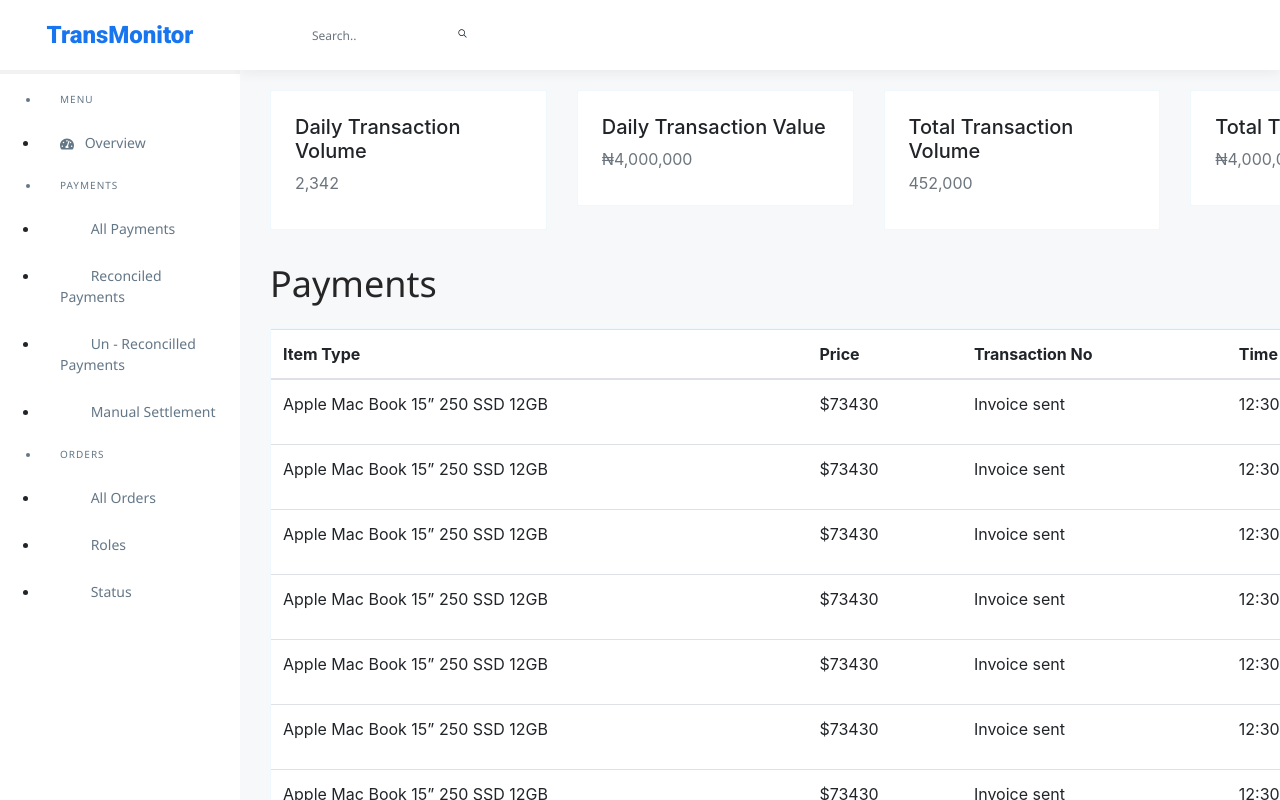
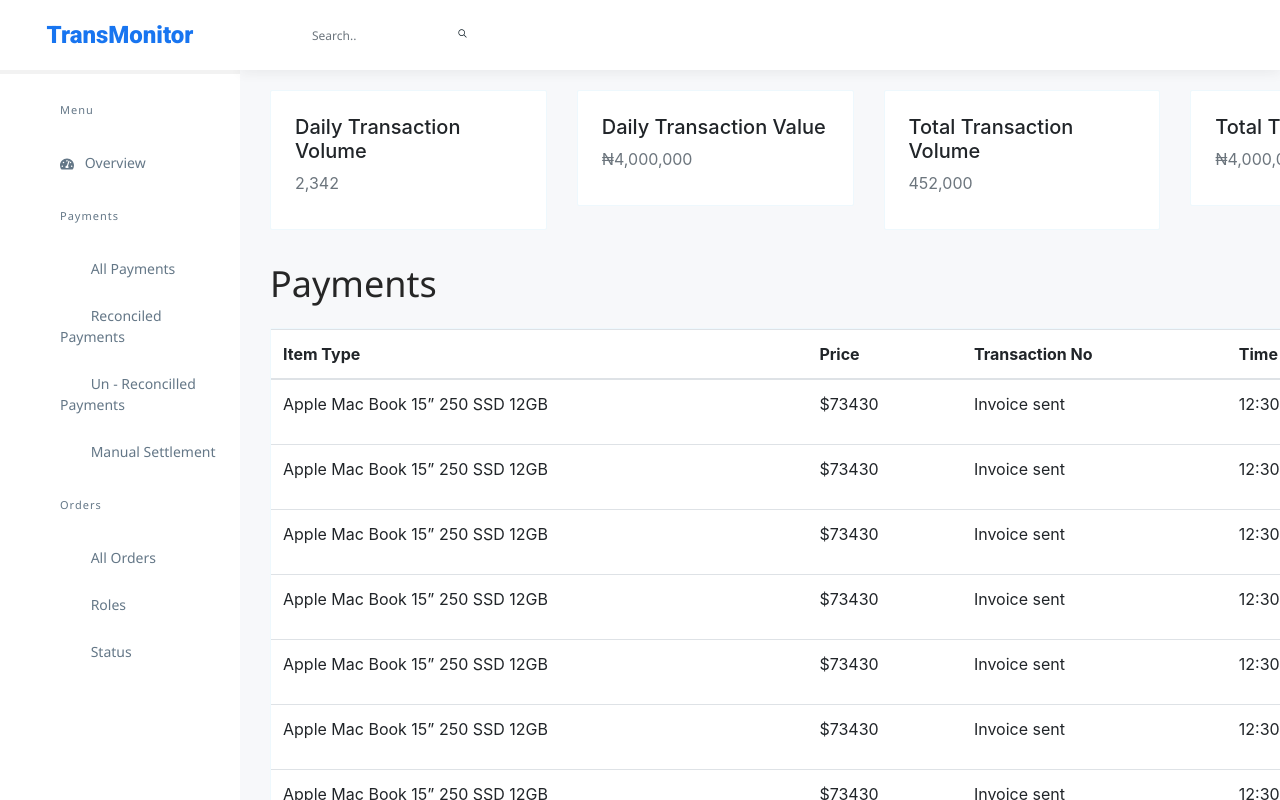
Before and after one commit to siccoo/dashboard-ui, a React (Create React App) app: page / in a window 1280 px wide. Shown: the top 800 px of the page. Built offline with nearby package versions, Linux system fonts and the light colour scheme.

Commit message:
modification on sidemenu

```diff
--- a/src/App.css
+++ b/src/App.css
@@ -234,6 +234,8 @@
   top: 70px;
 }
 
+
+
 .side-menu .waves-effect .waves-ripple {
   background-color: rgba(48, 65, 155, 0.4);
 }
@@ -265,6 +267,7 @@
   -webkit-transition: all 0.5s;
   transition: all 0.5s;
   font-family: "Segoe UI", sans-serif;
+  list-style-type: none;
 }
 
 #sidebar-menu > ul > li > a:hover, #sidebar-menu > ul > li > a:focus, #sidebar-menu > ul > li > a:active {
@@ -292,18 +295,13 @@
   background-color: #3345a5;
 }
 
-#sidebar-menu .menu-title {
-  padding: 12px 20px !important;
-  letter-spacing: 1px;
-  font-size: 10px;
-  font-weight: 500;
-  text-transform: uppercase;
-  color: #b9c1eb;
-}
-
 #sidebar-menu .submenu li.mm-active > a {
   color: #ffffff;
   background-color: #30419b;
+}
+
+#sidebar-menu ul li {
+  list-style-type: none;
 }
 
 #sidebar-menu .submenu li a {
```
